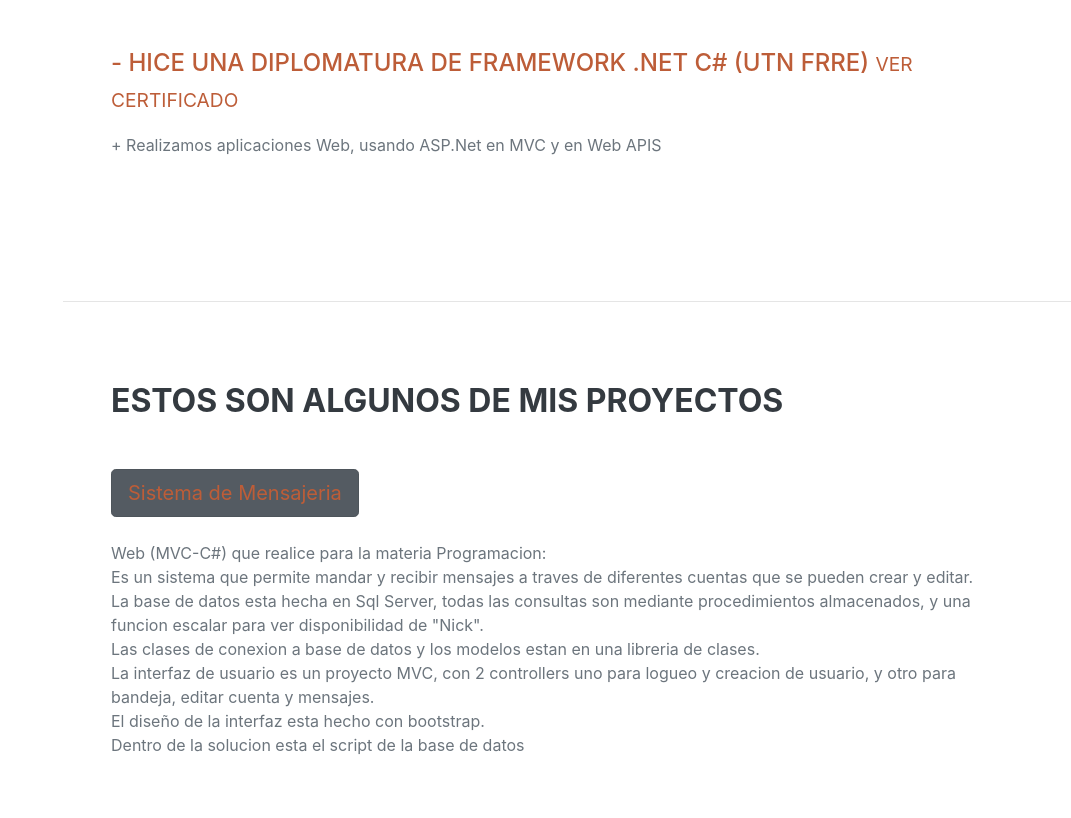
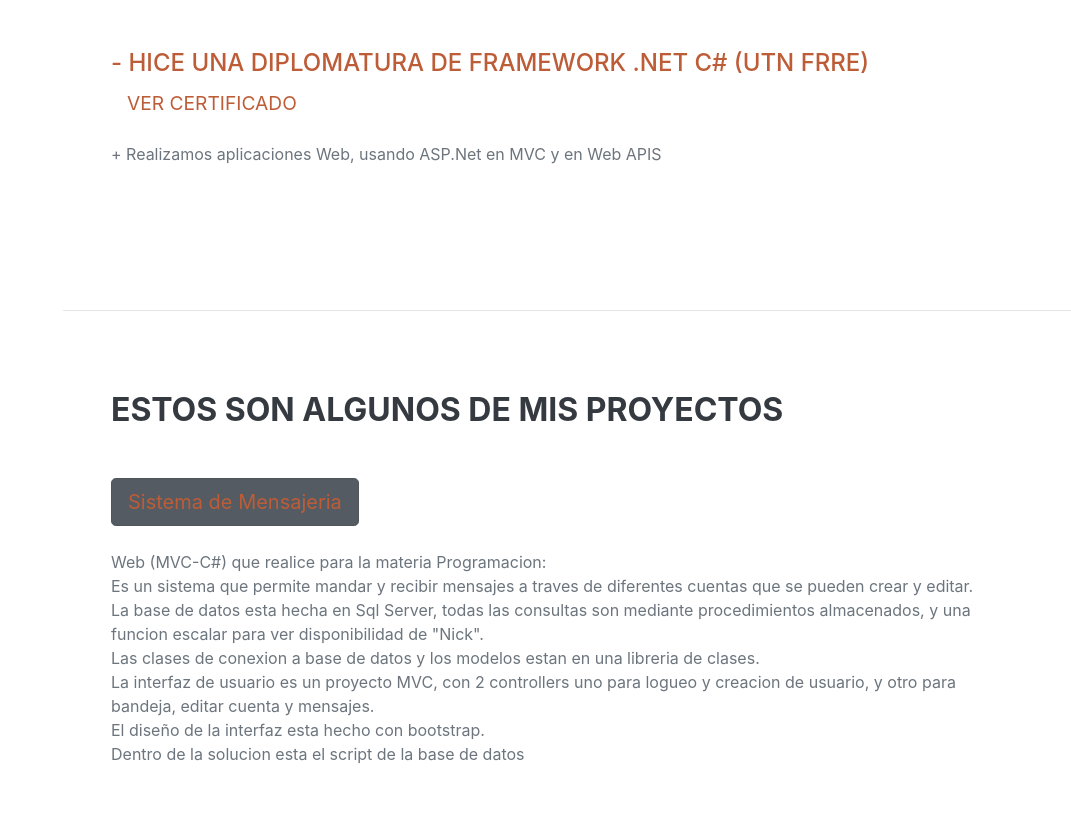
Before and after one commit to LucianoRolando/LucianoRolando.github.io, a plain HTML site: page index.html in a window 1280 px wide. Shown: the part 1394-2212 px from the top of the page, without its empty margins (209-1280 px from the left). Drawn offline with nearby package versions, Linux system fonts and the light colour scheme; a web font is replaced by a local one.

Commit message:
Update index.html

```diff
--- a/index.html
+++ b/index.html
@@ -106,7 +106,7 @@
                     <div class="d-flex flex-column flex-md-row justify-content-between mb-5">
                         <div class="flex-grow-1">
                             <div class="subheading mb-3"><span class="text-primary">- Hice una diplomatura de framework .net  C# (UTN FRRE)
-                                <small><a href="#CertDipNet">Ver certificado</a></small>
+                                <small><a class="nav-link js-scroll-trigger" href="#CertDipNet">Ver certificado</a></small>
                                 </span></div>
                             <p>+ Realizamos aplicaciones Web, usando ASP.Net en MVC y en Web APIS</p>
                         </div>
```
